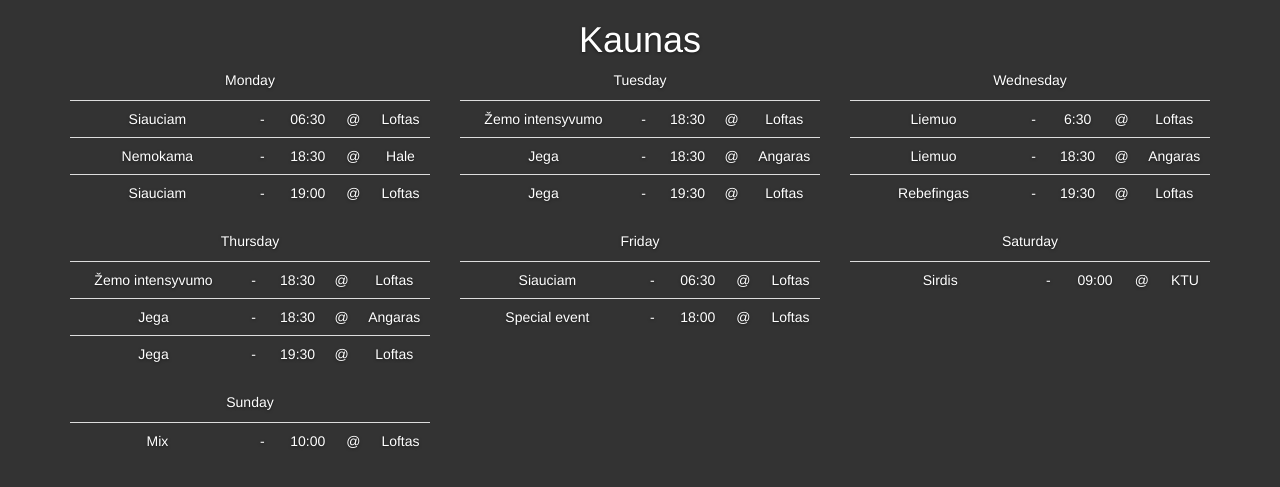
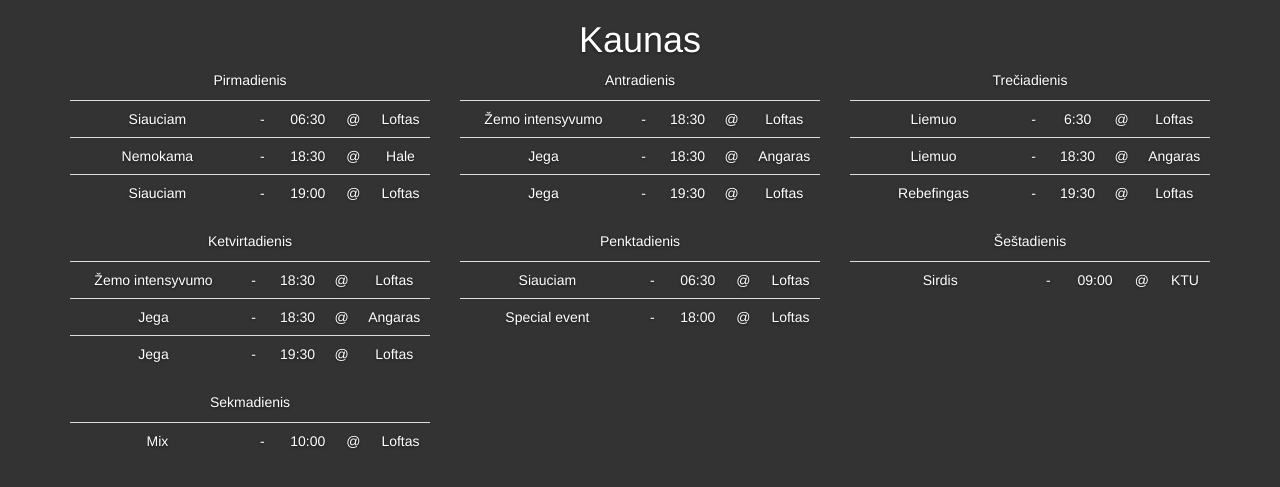
Before and after one commit to vaidas-lungis/myhero, a Jekyll site: the page built from index.html, in a window 1280 px wide. Shown: the top 487 px of the page. Built offline with Jekyll 4.4.1, drawn with Linux system fonts in a browser that asks for light colours; nearby versions of some CDN libraries.

Commit message:
Update schedules.yml structure

```diff
--- a/_data/schedules.yml
+++ b/_data/schedules.yml
@@ -1,5 +1,6 @@
 Kaunas:
-   Monday:
+   -
+    day : Pirmadienis
     events:
       -
           starts_at: "06:30"
@@ -16,7 +17,8 @@
           type: "Siauciam"
           coach: "Asta"
           place: "Loftas"
-   Tuesday:
+   -
+    day : Antradienis
     events:
       -
           starts_at: "18:30"
@@ -33,7 +35,8 @@
           type: "Jega"
           coach: "Ignas"
           place: "Loftas"
-   Wednesday:
+   -
+    day : Trečiadienis
     events:
       -
           starts_at: "6:30"
@@ -50,7 +53,8 @@
           type: "Rebefingas"
           coach: "Asta"
           place: "Loftas"
-   Thursday:
+   -
+    day : Ketvirtadienis
     events:
       -
           starts_at: "18:30"
@@ -67,7 +71,8 @@
           type: "Jega"
           coach: "Asta"
           place: "Loftas"
-   Friday:
+   -
+    day : Penktadienis
     events:
       -
           starts_at: "06:30"
@@ -79,14 +84,16 @@
           type: "Special event"
           coach: "Multiple"
           place: "Loftas"
-   Saturday:
+   -
+    day : Šeštadienis
     events:
       -
           starts_at: "09:00"
           type: "Sirdis"
           coach: "Ignas"
           place: "KTU"
-   Sunday:
+   -
+    day : Sekmadienis
     events:
       -
           starts_at: "10:00"
--- a/_includes/schedule-table.html
+++ b/_includes/schedule-table.html
@@ -1,33 +1,13 @@
 <div class="row">
-    <div class="col-lg-4 col-md-6">
-        <p>Monday</p>
-        {% include day-events.html events=site.data.schedules.Kaunas.Monday.events %}
-    </div>
-    <div class="col-lg-4 col-md-6">
-        <p>Tuesday</p>
-        {% include day-events.html events=site.data.schedules.Kaunas.Tuesday.events %}
-    </div>
-    <div class="col-lg-4 col-md-6">
-        <p>Wednesday</p>
-        {% include day-events.html events=site.data.schedules.Kaunas.Wednesday.events %}
-    </div>
-    <div class="col-lg-4 col-md-6">
-        <p>Thursday</p>
-        {% include day-events.html events=site.data.schedules.Kaunas.Thursday.events %}
-    </div>
-    <div class="col-lg-4 col-md-6">
-        <p>Friday</p>
-        {% include day-events.html events=site.data.schedules.Kaunas.Friday.events %}
-    </div>
+    {% for item in site.data.schedules.Kaunas %}
+
+    {% if forloop.index == 7 %}
+        <div class="clearfix"></div>
+    {% endif %}
 
     <div class="col-lg-4 col-md-6">
-        <p>Saturday</p>
-        {% include day-events.html events=site.data.schedules.Kaunas.Saturday.events %}
+        <p>{{ item.day }}</p>
+        {% include day-events.html events=item.events %}
     </div>
-
-    <div class="clearfix"></div>
-    <div class="col-lg-4 col-md-6">
-        <p>Sunday</p>
-        {% include day-events.html events=site.data.schedules.Kaunas.Sunday.events %}
-    </div>
+    {% endfor %}
 </div>
```
